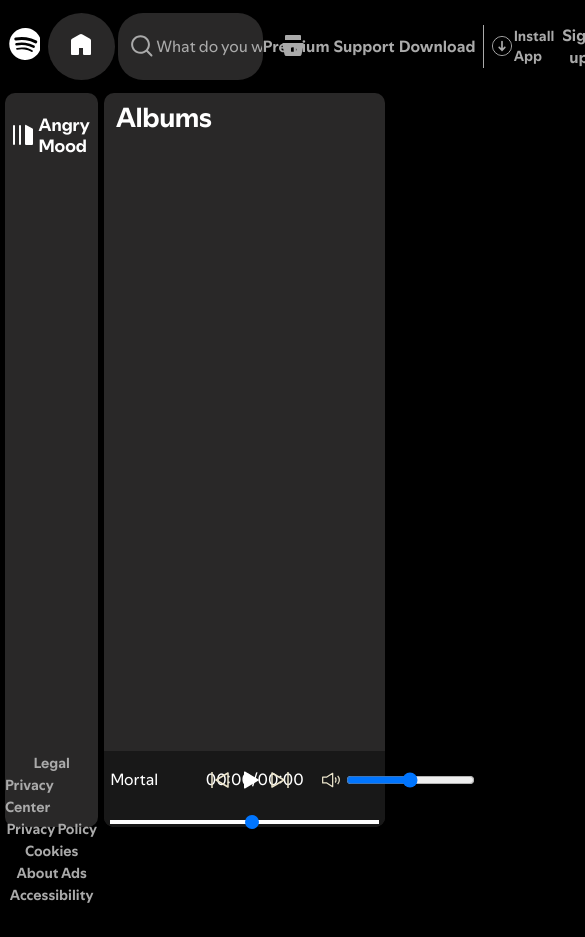
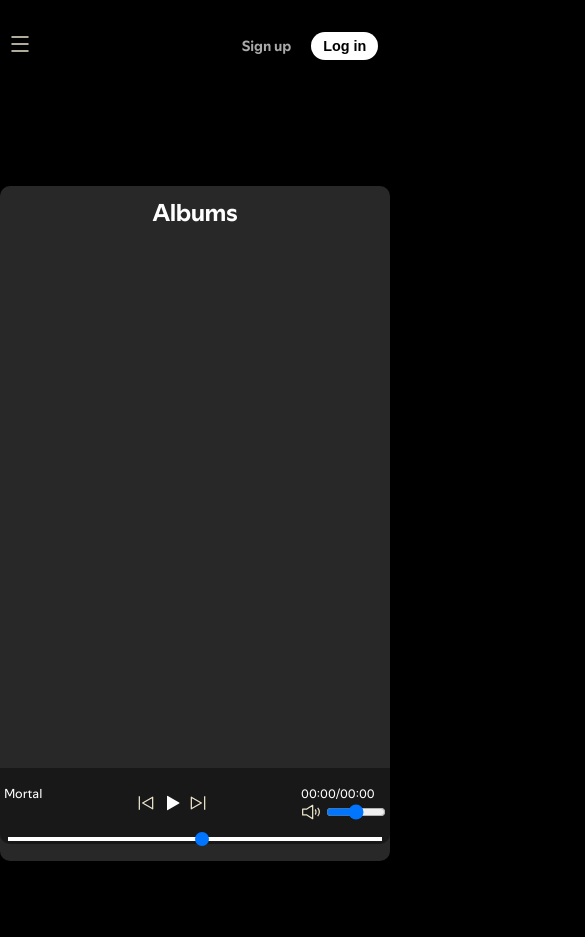
Before and after one commit to Vansh5678614/web-dev-journey, a plain HTML site: page projects/Spotify-clone/index.html in a window 390 px wide. Shown: the top 937 px of the page, 585 px wide, since content can reach past the window. Before the commit the page ends 905 px from the top, so only its background shows below. Drawn offline with Linux system fonts and the light colour scheme; no server answers.

Commit message:
Make website responsive for mobile devices and tablets

```diff
--- a/projects/Spotify-clone/CSS/main.css
+++ b/projects/Spotify-clone/CSS/main.css
@@ -1,6 +1,7 @@
 .main {
   justify-content: center;
   gap: 1.5vw;
+  position: relative;
 }
 
 /* styling the library section */
@@ -120,6 +121,8 @@
   font-family: "SpotifyMixUITitle", sans-serif;
   font-size: 1rem;
   color: white;
+  /* padding-top: 10px; */
+  padding-top: 1.5vh;
 }
 
 .album p {
--- a/projects/Spotify-clone/CSS/navbar.css
+++ b/projects/Spotify-clone/CSS/navbar.css
@@ -92,3 +92,7 @@
 .login-btn:hover {
   transform: scale(1.1);
 }
+
+.hamburger{
+  display: none;
+}
--- /dev/null
+++ b/projects/Spotify-clone/CSS/responsive.css
@@ -0,0 +1,202 @@
+@media (max-width: 1279px) {
+  .library {
+    position: absolute;
+    left: -100%;
+    transition: left 0.3s ease-in-out;
+    z-index: 1;
+    width: 25vw;
+    height: 78vh;
+    border-right: 2px solid #444;
+    background-color: rgb(24, 24, 24);
+  }
+
+  .footer {
+    display: none;
+  }
+
+  .spotify-playlist {
+    width: 100vw;
+  }
+
+  .hamburger {
+    display: block;
+    padding-left: 2vw;
+  }
+
+  .hidden {
+    display: none;
+  }
+
+  .log-in-section {
+    margin-right: 2vw;
+  }
+}
+
+/* === Mobile Styles: iPhone 12 Pro (390px width) === */
+@media (max-width: 390px) {
+  /* Slide-in library */
+  .library {
+    position: absolute;
+    top: 11vh; /* below navbar */
+    left: -100%;
+    width: 80vw;
+    height: calc(100vh - 11vh);
+    background-color: rgb(24, 24, 24);
+    transition: left 0.3s ease-in-out;
+    z-index: 1;
+  }
+
+  .library ul li {
+    width: 90%;
+  }
+
+  .library .heading {
+    padding-left: 4vw;
+  }
+  /* Full width for playlist content */
+  .spotify-playlist {
+    position: relative;
+    top: 11vh;
+    width: 100vw;
+    height: calc(100vh - 11vh - 9vh); /* subtract navbar & playbar height */
+    background-color: rgb(41, 40, 40);
+    overflow: hidden;
+  }
+
+  /* Stack albums vertically */
+  .albums {
+    display: flex;
+    flex-direction: column;
+    align-items: center;
+    row-gap: 2vh;
+    padding: 2vh 0;
+    height: 100%;
+    overflow-y: auto;
+  }
+
+  /* Each album takes almost full width */
+  .album {
+    width: 90%;
+    max-width: 360px;
+    height: auto;
+    border-radius: 8px;
+    background-color: #3a3a3a;
+    flex-direction: column;
+    justify-content: flex-start;
+    padding-bottom: 1vh;
+    margin-left: 5vw;
+  }
+
+  .album:hover {
+    transform: none; /* Disable zoom on mobile */
+  }
+
+  /* Album cover image */
+  .album img {
+    width: 100%;
+    height: auto;
+    border-top-left-radius: 8px;
+    border-top-right-radius: 8px;
+  }
+
+  /* Album title and description */
+  .album h2 {
+    font-size: 1.2rem;
+    padding: 1vh 2vw 0;
+    text-align: center;
+  }
+
+  .album p {
+    font-size: 0.9rem;
+    padding: 0.5vh 2vw 1vh;
+    text-align: center;
+    color: #ccc;
+  }
+
+  /* Heading above album list */
+  .spotify-playlist .heading h1 {
+    font-size: 1.5rem;
+    text-align: center;
+    padding: 1.5vh 0;
+    /* display: none; */
+  }
+
+  /* Playbar always visible at bottom */
+  .play-bar {
+    position: fixed;
+    bottom: 0;
+    width: 100vw;
+    height: 9vh;
+    z-index: 5;
+  }
+
+  /* Adjust playbar layout */
+  .song-info,
+  .control-btn,
+  .time-volume {
+    width: auto;
+    padding: 0 1vw;
+    font-size: 0.8rem;
+  }
+
+  .song-time {
+    width: auto;
+    font-size: 0.75rem;
+  }
+
+  .control-btn img {
+    width: 20px;
+  }
+
+  .range input {
+    width: 60px;
+  }
+
+  /* Optional: Fix text overflow in navbar buttons */
+  .nav-btn,
+  .login-btn {
+    font-size: 0.9rem;
+    padding: 6px 12px;
+  }
+
+  .time-volume {
+    flex-direction: column;
+  }
+}
+
+/* may be useful in future */
+
+/* @media (max-width: 1279px) {
+  .library {
+    position: absolute;
+    left: -100%;
+    transition: left 0.3s ease-in-out;
+    z-index: 1;
+    width: 25vw;
+    height: 78vh;
+    border-right: 2px solid #444;
+    background-color: rgb(24, 24, 24);
+  }
+
+  .footer {
+    display: none;
+  }
+
+  .spotify-playlist {
+    width: 100vw;
+  }
+
+  .hamburger {
+    display: block;
+    padding-left: 2vw;
+  }
+
+  .hidden {
+    display: none;
+  }
+
+  .log-in-section {
+    margin-right: 2vw;
+  }
+}
+ */
--- a/projects/Spotify-clone/index.html
+++ b/projects/Spotify-clone/index.html
@@ -49,16 +49,20 @@
     <link rel="stylesheet" href="CSS/navbar.css" />
     <link rel="stylesheet" href="CSS/utility.css" />
     <link rel="stylesheet" href="CSS/playbar.css" />
+    <link rel="stylesheet" href="CSS/responsive.css" />
   </head>
   <body>
     <!-- building the navbar -->
     <nav class="nav-bar flex item-center">
       <div class="left-half flex item-center">
-        <a href="#">
+        <div class="hamburger invert">
+          <img src="./assets/svg/hamburger.svg" alt="" />
+        </div>
+        <a href="#" class="hidden">
           <img src="./assets/svg/logo.svg" alt="Spotify logo" />
         </a>
 
-        <div class="search-bar flex item-center">
+        <div class="search-bar flex item-center hidden">
           <button class="home-btn">
             <img
               src="./assets/svg/home-icon.svg"
@@ -92,14 +96,14 @@
       </div>
 
       <div class="right-half flex item-center column-gap-2vw">
-        <div class="flex item-center column-gap-1vw">
+        <div class="flex item-center column-gap-1vw hidden">
           <button class="nav-btn">Premium</button>
           <button class="nav-btn">Support</button>
           <button class="nav-btn">Download</button>
         </div>
-        <div class="vertical-line"></div>
+        <div class="vertical-line hidden"></div>
         <div class="log-in-section flex item-center column-gap-2vw">
-          <a href="" class="flex item-center">
+          <a href="" class="flex item-center hidden">
             <img
               src="./assets/svg/download-icon.svg"
               alt="download icon"
--- a/projects/Spotify-clone/script.js
+++ b/projects/Spotify-clone/script.js
@@ -188,6 +188,14 @@
   document.querySelector(".range input").addEventListener("input", (e) => {
     currSong.volume = parseFloat(e.target.value) / 100;
   });
+
+  document.querySelector(".hamburger").addEventListener("click", () => {
+    if (document.querySelector(".library").style.left == "0%") {
+      document.querySelector(".library").style.left = "-100%";
+    } else {
+      document.querySelector(".library").style.left = "0%";
+    }
+  });
 }
 
 initializeApp();
```
Also changed, not shown: projects/Spotify-clone/README.md, projects/Spotify-clone/assets/svg/hamburger.svg (added).
